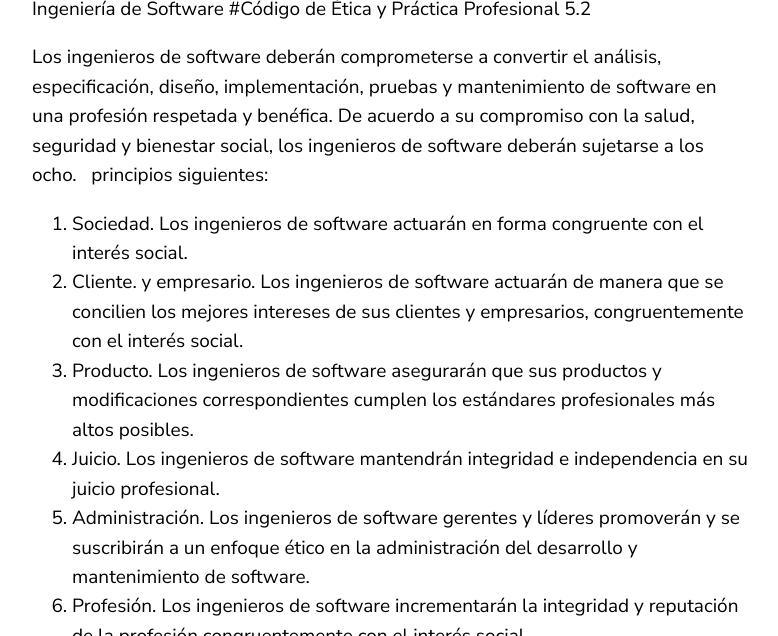
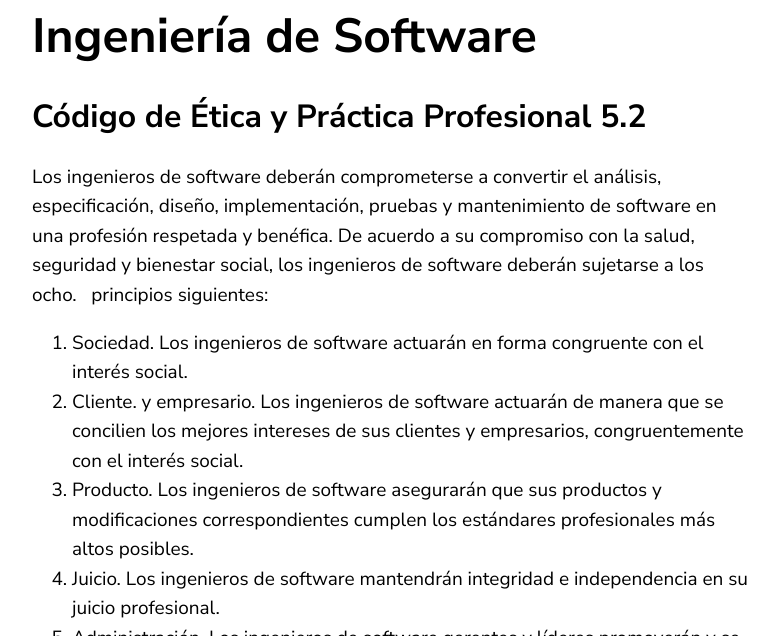
Before and after one commit to PrimaryOmega/ProyectoIntro, a Jekyll site: the page built from _posts/2020-08-16-Index.markdown, in a window 1280 px wide and 900 px high, scrolled down 6378 px, cut to the strip 264-900 px from the top of the window. Shown: the whole strip, without its empty margins (68-846 px from the left). Built offline with Jekyll 4.4.1, drawn with Linux system fonts in a browser that asks for light colours.

```diff
--- a/_posts/2020-08-16-Index.markdown
+++ b/_posts/2020-08-16-Index.markdown
@@ -1,7 +1,7 @@
 ---
 layout: post
 title:  "INTRODUCCION A LA INGENIERIA DE SOFTWARE (Unidad 1-2)"
-date:   2020-08-16 13:41:36
+date:   2020-08-16 13:43:36
 
 categories: Unidad
 ---
@@ -87,8 +87,8 @@ Ejemplos de perspectivas del proceso de software:
 
 <img src="https://sites.google.com/site/metdlgsddesarrollodesoftware/_/rsrc/1468751570088/modelo-contractual/mspiral.png" alt="Modelos" width="75%"/>
 
-Ingeniería de Software
-#Código de Ética y Práctica Profesional 5.2 &nbsp;
+# Ingeniería de Software
+## Código de Ética y Práctica Profesional 5.2 &nbsp;
 
 Los ingenieros de software deberán comprometerse a convertir el análisis, especificación, diseño, implementación, pruebas y mantenimiento de software en una profesión respetada y benéfica. De acuerdo a su compromiso con la salud, seguridad y bienestar social, los ingenieros de software deberán sujetarse a los ocho. &nbsp;
 principios siguientes: &nbsp;
```
